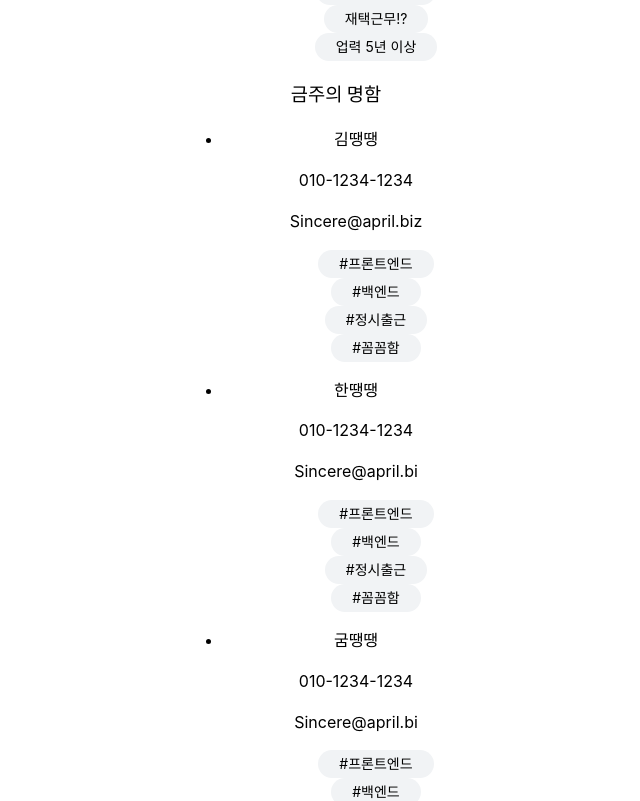
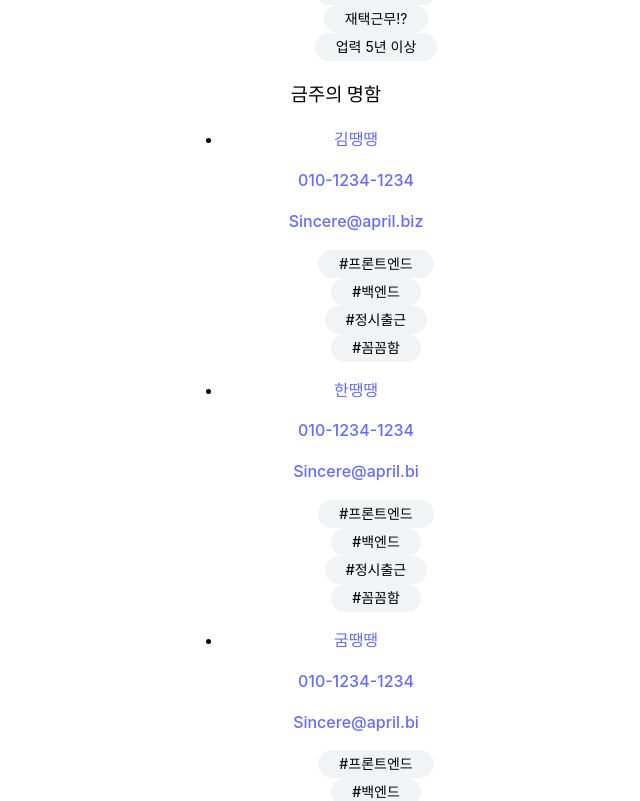
Before and after one commit to heoh06/freehaeyo, a React (Vite) app in the folder freehaeyo/: page / in a window 1280 px wide. Shown: the part 1863-2664 px from the top of the page, without its empty margins (304-944 px from the left). Built offline with nearby package versions, Linux system fonts and the light colour scheme.

Commit message:
feat: NameCard 안에 Link 추가

```diff
--- a/freehaeyo/src/Components/Common/NameCard.jsx
+++ b/freehaeyo/src/Components/Common/NameCard.jsx
@@ -1,20 +1,25 @@
-import Tag from "./Tag"
+import Tag from './Tag';
+import { Link } from 'react-router-dom';
 
-function NameCard({ userData }){
-    const {name, phone, email, stack} = userData;
+function NameCard({ userData }) {
+  const { id, name, phone, email, stack } = userData;
 
-    return(
+  return (
     <li>
+      <Link to={`/userinfo/${id}`}>
         <div>
           <p>{name}</p>
           <p>{phone}</p>
           <p>{email}</p>
         </div>
         <ul>
-                {stack?.map((tag, index)=>(<Tag key={index} tag={tag}/>))}
+          {stack?.map((tag, index) => (
+            <Tag key={index} tag={tag} />
+          ))}
         </ul>
+      </Link>
     </li>
-    )
+  );
 }
 
 export default NameCard;
```
Lines whose indentation alone changed are shown as unchanged.
